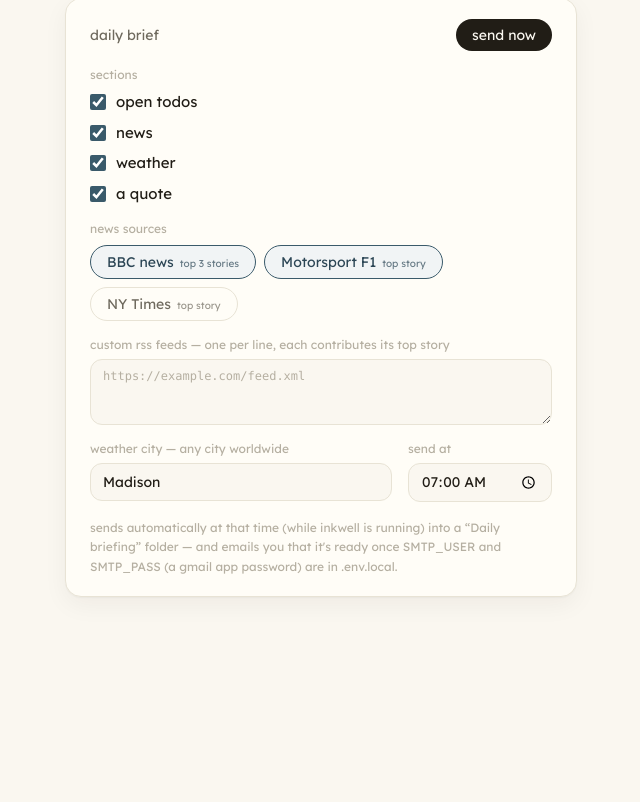
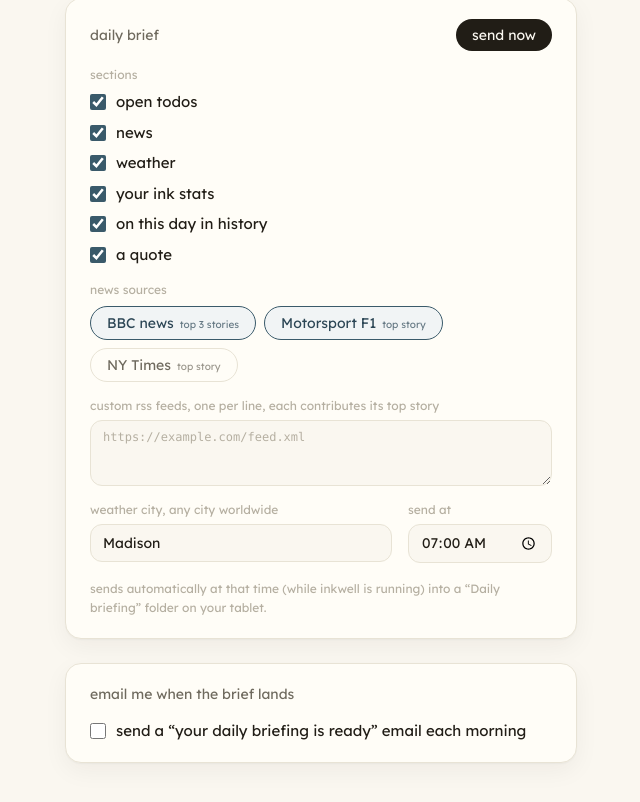
Before and after one commit to advait-namboodiri-cv/inkwell, a Next.js app: page /settings in a window 1280 px wide. Shown: the part 590-1392 px from the top of the page, without its empty margins (319-959 px from the left). Before the commit the page ends 1251 px from the top, so only its background shows below. Built offline with nearby package versions, Linux system fonts and the light colour scheme; no server answers; the database is empty.

Commit message:
feat: email preferences in settings

```diff
--- a/src/app/settings/page.tsx
+++ b/src/app/settings/page.tsx
@@ -4,7 +4,15 @@ import { useEffect, useState } from "react";
 import Header from "@/components/Header";
 
 type RemovalMode = "trash" | "delete";
-type Sections = { todos: boolean; news: boolean; weather: boolean; quote: boolean };
+type Sections = {
+  todos: boolean;
+  news: boolean;
+  weather: boolean;
+  inkStats: boolean;
+  history: boolean;
+  quote: boolean;
+};
+type EmailConfig = { enabled: boolean; to: string; smtpUser: string; hasPassword: boolean };
 type Presets = { bbc: boolean; motorsport: boolean; nyt: boolean };
 type BriefConfig = {
   sections: Sections;
@@ -18,6 +26,8 @@ const SECTION_LABELS: { key: keyof Sections; label: string }[] = [
   { key: "todos", label: "open todos" },
   { key: "news", label: "news" },
   { key: "weather", label: "weather" },
+  { key: "inkStats", label: "your ink stats" },
+  { key: "history", label: "on this day in history" },
   { key: "quote", label: "a quote" },
 ];
 
@@ -32,7 +42,7 @@ const OPTIONS: { value: RemovalMode; label: string; detail: string }[] = [
     value: "trash",
     label: "send to the tablet's trash",
     detail:
-      "archived to the local vault, then moved to your reMarkable's trash — you can still restore it on the device",
+      "archived to the local vault, then moved to your reMarkable's trash. you can still restore it on the device",
   },
   {
     value: "delete",
@@ -49,6 +59,10 @@ export default function SettingsPage() {
   const [saved, setSaved] = useState(false);
   const [briefSaved, setBriefSaved] = useState(false);
 
+  const [email, setEmail] = useState<EmailConfig | null>(null);
+  const [smtpPass, setSmtpPass] = useState("");
+  const [emailSaved, setEmailSaved] = useState(false);
+
   useEffect(() => {
     void (async () => {
       const res = await fetch("/api/settings");
@@ -57,9 +71,29 @@ export default function SettingsPage() {
         setMode(s.removalMode);
         setBrief(s.brief);
         setFeedsText(s.brief.customFeeds.join("\n"));
+        setEmail(s.email);
       }
     })();
   }, []);
+
+  async function saveEmail(patch: Partial<EmailConfig> & { smtpPass?: string }) {
+    if (!email) return;
+    const next = { ...email, ...patch };
+    setEmail(next);
+    setEmailSaved(false);
+    const res = await fetch("/api/settings", {
+      method: "POST",
+      headers: { "Content-Type": "application/json" },
+      body: JSON.stringify({ email: { ...next, smtpPass: patch.smtpPass ?? "" } }),
+    });
+    if (res.ok) {
+      const s = await res.json();
+      setEmail(s.email);
+      if (patch.smtpPass) setSmtpPass("");
+      setEmailSaved(true);
+      setTimeout(() => setEmailSaved(false), 2000);
+    }
+  }
 
   async function choose(next: RemovalMode) {
     setMode(next);
@@ -152,7 +186,7 @@ export default function SettingsPage() {
             </div>
           )}
           <p className="text-xs text-faint leading-relaxed">
-            either way, a full copy always lands in the local vault first —
+            either way, a full copy always lands in the local vault first,
             nothing is ever unrecoverable.
           </p>
         </div>
@@ -223,7 +257,7 @@ export default function SettingsPage() {
               </div>
               <label className="flex flex-col gap-1.5">
                 <span className="text-xs text-faint">
-                  custom rss feeds — one per line, each contributes its top story
+                  custom rss feeds, one per line, each contributes its top story
                 </span>
                 <textarea
                   value={feedsText}
@@ -237,7 +271,7 @@ export default function SettingsPage() {
               </label>
               <div className="flex gap-4">
                 <label className="flex flex-col gap-1.5 flex-1">
-                  <span className="text-xs text-faint">weather city — any city worldwide</span>
+                  <span className="text-xs text-faint">weather city, any city worldwide</span>
                   <input
                     value={brief.city}
                     onChange={(e) => setBrief({ ...brief, city: e.target.value })}
@@ -258,10 +292,76 @@ export default function SettingsPage() {
               </div>
               <p className="text-xs text-faint leading-relaxed">
                 sends automatically at that time (while inkwell is running) into a
-                &ldquo;Daily briefing&rdquo; folder — and emails you that it&apos;s
-                ready once SMTP_USER and SMTP_PASS (a gmail app password) are in
-                .env.local.
+                &ldquo;Daily briefing&rdquo; folder on your tablet.
               </p>
+            </>
+          )}
+        </div>
+
+        <div className="bg-card border border-line rounded-2xl px-6 py-5 shadow-soft flex flex-col gap-4">
+          <div className="flex items-baseline justify-between">
+            <h2 className="text-sm text-graphite">email me when the brief lands</h2>
+            {emailSaved && <span className="text-xs text-accent-deep">saved ✓</span>}
+          </div>
+          {email === null ? (
+            <p className="text-faint text-sm">loading…</p>
+          ) : (
+            <>
+              <label className="flex items-center gap-2.5 text-[15px]">
+                <input
+                  type="checkbox"
+                  checked={email.enabled}
+                  onChange={(e) => saveEmail({ enabled: e.target.checked })}
+                  className="accent-[var(--accent)] w-4 h-4"
+                />
+                send a &ldquo;your daily briefing is ready&rdquo; email each morning
+              </label>
+              {email.enabled && (
+                <>
+                  <label className="flex flex-col gap-1.5">
+                    <span className="text-xs text-faint">
+                      send it to (blank = your reMarkable account address)
+                    </span>
+                    <input
+                      value={email.to}
+                      onChange={(e) => setEmail({ ...email, to: e.target.value })}
+                      onBlur={() => saveEmail({ to: email.to })}
+                      placeholder="you@example.com"
+                      className="bg-paper border border-line rounded-xl px-3 py-2 text-sm outline-none focus:border-accent transition-colors placeholder:text-faint"
+                    />
+                  </label>
+                  <div className="flex gap-4 flex-wrap">
+                    <label className="flex flex-col gap-1.5 flex-1 min-w-48">
+                      <span className="text-xs text-faint">gmail address that sends it</span>
+                      <input
+                        value={email.smtpUser}
+                        onChange={(e) => setEmail({ ...email, smtpUser: e.target.value })}
+                        onBlur={() => saveEmail({ smtpUser: email.smtpUser })}
+                        placeholder="you@gmail.com"
+                        className="bg-paper border border-line rounded-xl px-3 py-2 text-sm outline-none focus:border-accent transition-colors placeholder:text-faint"
+                      />
+                    </label>
+                    <label className="flex flex-col gap-1.5 flex-1 min-w-48">
+                      <span className="text-xs text-faint">
+                        gmail app password{email.hasPassword ? " (saved ✓, enter to replace)" : ""}
+                      </span>
+                      <input
+                        type="password"
+                        value={smtpPass}
+                        onChange={(e) => setSmtpPass(e.target.value)}
+                        onBlur={() => smtpPass.trim() && saveEmail({ smtpPass })}
+                        placeholder={email.hasPassword ? "••••••••" : "16 characters"}
+                        className="bg-paper border border-line rounded-xl px-3 py-2 text-sm outline-none focus:border-accent transition-colors placeholder:text-faint"
+                      />
+                    </label>
+                  </div>
+                  <p className="text-xs text-faint leading-relaxed">
+                    create an app password at myaccount.google.com/apppasswords
+                    (needs 2 step verification). it is stored only on this mac, in
+                    inkwell&apos;s local database, and never shown back here.
+                  </p>
+                </>
+              )}
             </>
           )}
         </div>
--- a/src/lib/mailer.ts
+++ b/src/lib/mailer.ts
@@ -1,18 +1,21 @@
 import nodemailer from "nodemailer";
+import { getSettings, getSmtpCredentials } from "./settings";
 
-// Emails "your daily briefing is ready" to the reMarkable account address.
-// Needs SMTP_USER + SMTP_PASS (a Gmail app password) in .env.local —
-// if they're not set, this quietly does nothing.
-export async function notifyBriefReady(to: string, briefName: string): Promise<boolean> {
-  const user = process.env.SMTP_USER;
-  const pass = process.env.SMTP_PASS;
-  if (!user || !pass || !to) return false;
+// Emails "your daily briefing is ready". Credentials come from the settings
+// page (stored locally in the database), with .env.local as a fallback.
+// fallbackTo is used when no address is saved (the reMarkable account email).
+export async function notifyBriefReady(fallbackTo: string, briefName: string): Promise<boolean> {
+  const { email } = getSettings();
+  if (!email.enabled) return false;
+  const creds = getSmtpCredentials();
+  const to = email.to || fallbackTo;
+  if (!creds || !to) return false;
   const transport = nodemailer.createTransport({
     service: "gmail",
-    auth: { user, pass },
+    auth: { user: creds.user, pass: creds.pass },
   });
   await transport.sendMail({
-    from: `"inkwell" <${user}>`,
+    from: `"inkwell" <${creds.user}>`,
     to,
     subject: "your daily briefing is ready",
     text: `"${briefName}" just landed in the Daily briefing folder on your reMarkable.\n\nsent with inkwell`,
--- a/src/lib/settings.ts
+++ b/src/lib/settings.ts
@@ -9,6 +9,8 @@ export type BriefSections = {
   todos: boolean;
   news: boolean;
   weather: boolean;
+  inkStats: boolean;
+  history: boolean;
   quote: boolean;
 };
 
@@ -33,10 +35,27 @@ export type BriefConfig = {
   time: string; // "HH:MM" local time to auto-send
 };
 
-export type Settings = { removalMode: RemovalMode; brief: BriefConfig };
+// email notification config: the password is entered in the settings UI,
+// stored only in the local database (data/ is gitignored), and never sent
+// back to the browser. hasPassword tells the UI whether one is saved.
+export type EmailConfig = {
+  enabled: boolean;
+  to: string; // defaults to the reMarkable account address at send time
+  smtpUser: string;
+  hasPassword: boolean;
+};
+
+export type Settings = { removalMode: RemovalMode; brief: BriefConfig; email: EmailConfig };
 
 const DEFAULT_BRIEF: BriefConfig = {
-  sections: { todos: true, news: true, weather: true, quote: true },
+  sections: {
+    todos: true,
+    news: true,
+    weather: true,
+    inkStats: true,
+    history: true,
+    quote: true,
+  },
   presets: { bbc: true, motorsport: true, nyt: false },
   customFeeds: [],
   city: "Madison",
@@ -71,7 +90,20 @@ export function getSettings(): Settings {
       /* fall back to defaults */
     }
   }
-  return { removalMode: mode === "delete" ? "delete" : "trash", brief };
+  const email: EmailConfig = {
+    enabled: getSyncState("email_enabled") === "1",
+    to: getSyncState("email_to") ?? "",
+    smtpUser: getSyncState("smtp_user") ?? "",
+    hasPassword: Boolean(getSyncState("smtp_pass")),
+  };
+  return { removalMode: mode === "delete" ? "delete" : "trash", brief, email };
+}
+
+// server-only: the actual credentials for sending (db first, env fallback)
+export function getSmtpCredentials(): { user: string; pass: string } | null {
+  const user = getSyncState("smtp_user") || process.env.SMTP_USER || "";
+  const pass = getSyncState("smtp_pass") || process.env.SMTP_PASS || "";
+  return user && pass ? { user, pass } : null;
 }
 
 export function updateSettings(patch: Partial<Settings>): Settings {
@@ -97,5 +129,15 @@ export function updateSettings(patch: Partial<Settings>): Settings {
     };
     setSyncState("brief_config", JSON.stringify(next));
   }
+  if (patch.email) {
+    const e = patch.email as Partial<EmailConfig> & { smtpPass?: string };
+    if (typeof e.enabled === "boolean") setSyncState("email_enabled", e.enabled ? "1" : "0");
+    if (typeof e.to === "string") setSyncState("email_to", e.to.trim());
+    if (typeof e.smtpUser === "string") setSyncState("smtp_user", e.smtpUser.trim());
+    // only overwrite the stored password when a non-empty one is submitted
+    if (typeof e.smtpPass === "string" && e.smtpPass.trim()) {
+      setSyncState("smtp_pass", e.smtpPass.trim());
+    }
+  }
   return getSettings();
 }
```
